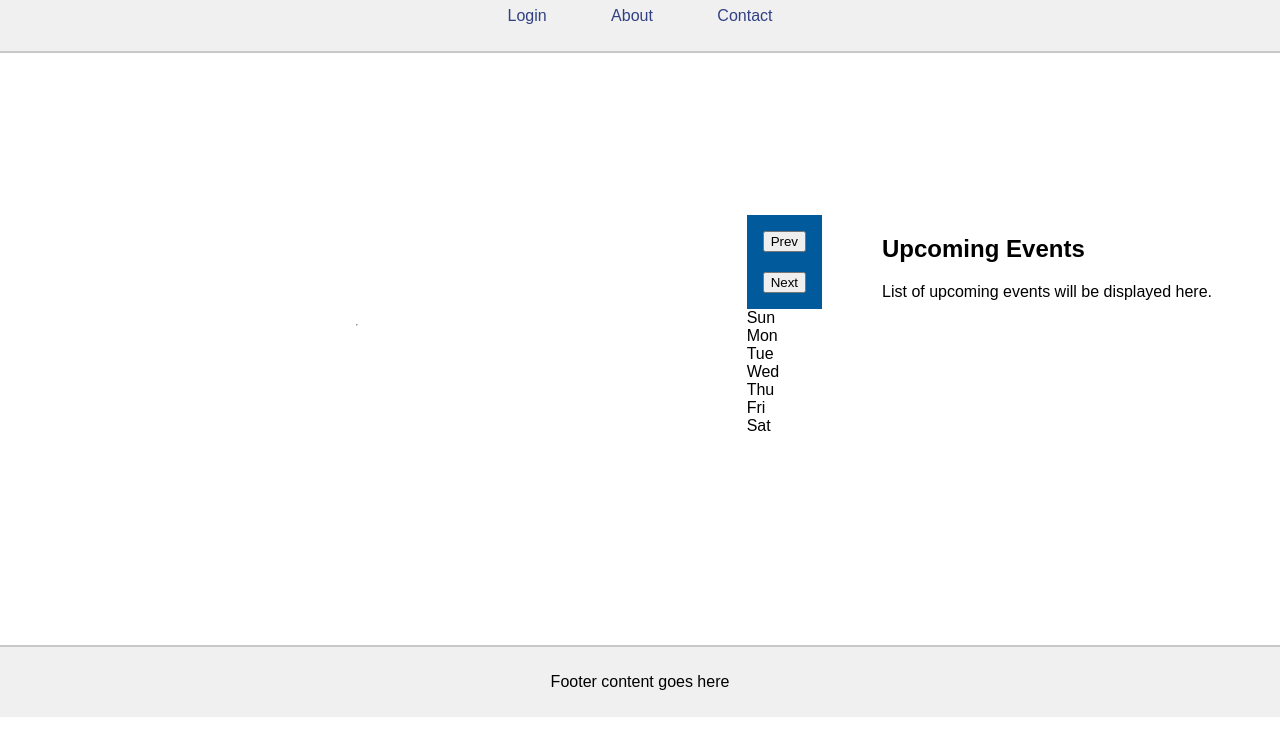
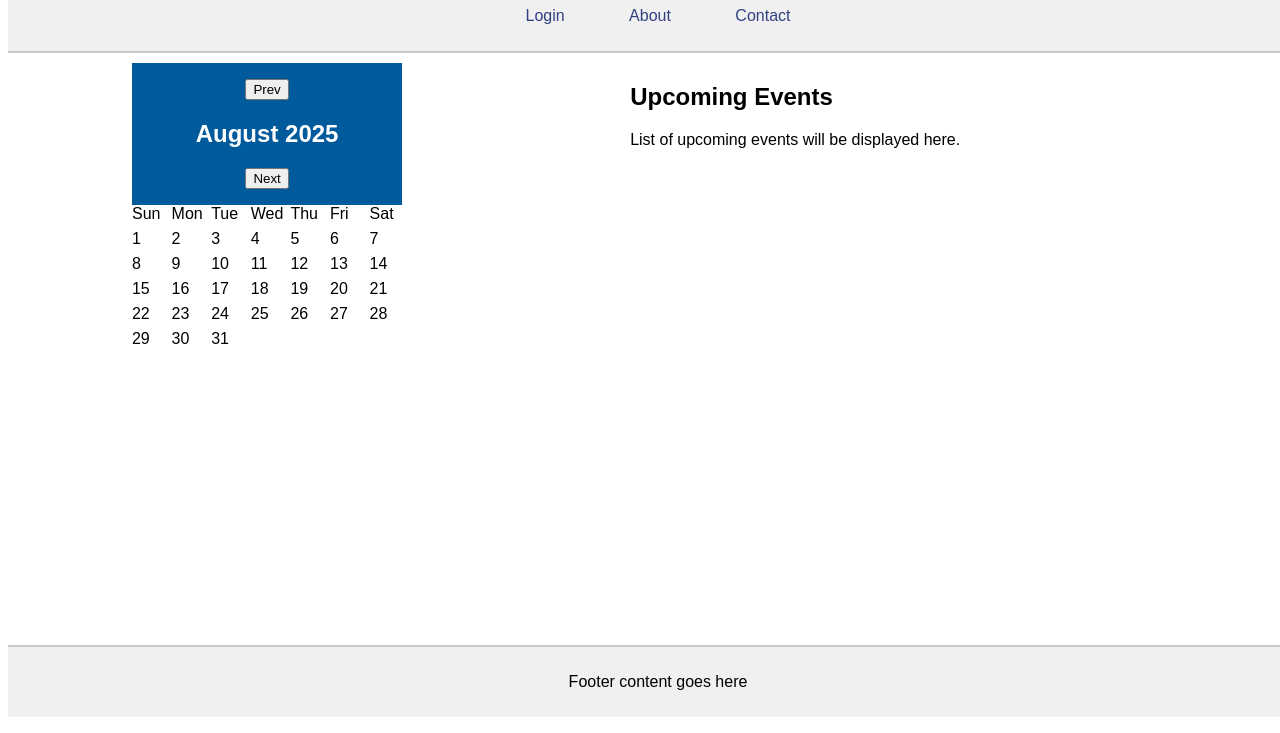
Before and after one commit to Jiveshpp1/dae-6w-Jiblah, a plain HTML site: page javascript_1/Html Css Javascpit/main.html in a window 1280 px wide. Shown: the part 83-816 px from the top of the page. Drawn offline with Linux system fonts and the light colour scheme.

Commit message:
Editedd js calentdeto upadte based on system time

```diff
--- a/javascript_1/Html Css Javascpit/main.css
+++ b/javascript_1/Html Css Javascpit/main.css
@@ -2,10 +2,8 @@ body {
     font-family: Arial, Helvetica, sans-serif;
     background-color: rgb(255, 255, 255);
     color: rgb(0, 0, 0);
-    display: flex;
-    justify-content: center;
-    align-items: center;
-    height: 100vh;
+    padding-top: 80px;
+    padding-bottom: 60px;
 
 }
 .main-header {
@@ -65,3 +63,16 @@ main {
     padding: 20px;
     border-radius: 8px;
 }
+#m-cal {
+    display: grid;
+    grid-template-columns: repeat(7, 1fr);
+    gap: 7px;
+}
+.other-month{
+    color: rgb(204,204,204);
+}
+.today{
+    color: white;
+    background-color: rgb(0, 90, 156);
+    border-radius: 50%;
+}
--- a/javascript_1/Html Css Javascpit/main.html
+++ b/javascript_1/Html Css Javascpit/main.html
@@ -4,6 +4,7 @@
     <meta name="viewport" content="width=device-width, initial-scale=1.0">
     <link rel="stylesheet" href="main.css">
     <title>Calender</title>
+    <script src="main.js"></script>
 </head>
 <body>
     <header class="main-header">
@@ -21,9 +22,9 @@
     <main>
         <div class="calendar-section">
             <div class='cal-head'>
-                <button type="button" id="next-btn">Prev</button>
+                <button type="button" id="prev-btn">Prev</button>
                 <h2 id="dateth"></h2>
-                <button type="button" id="nest-btn">Next</button>
+                <button type="button" id="next-btn">Next</button>
             </div>
             <div id='m-cal'>
                 <div class='cal-day'>Sun</div>
@@ -37,7 +38,7 @@
             </div>
         </div>
 
-        <div class="events-section">
+        <div class="events-section" id="events">
             <h2>Upcoming Events</h2>
             <p>List of upcoming events will be displayed here.</p>
             <!-- Events content goes here -->
@@ -47,6 +48,6 @@
     <footer>
         <p>Footer content goes here</p>
     </footer>
-    <script src="main.js"></script>
+
 </body>
 </html>
--- a/javascript_1/Html Css Javascpit/main.js
+++ b/javascript_1/Html Css Javascpit/main.js
@@ -1,2 +1,45 @@
-user = document.getElementById('user_name');
-password = document.getElementById('pass');
+console.log("JavaScript is running");
+document.addEventListener('DOMContentLoaded', () => {
+    const monthDisplay = document.getElementById('dateth');
+    const calendarGrid = document.getElementById('m-cal');
+    const prevBtn = document.getElementById('prev-btn');
+    const nextBtn = document.getElementById('next-btn');
+    let currentDate = new Date();
+    console.log(currentDate);
+function renderCalendar(){
+    const year = currentDate.getFullYear();
+    const month = currentDate.getMonth();
+    console.log(year, month);
+    const lastDay = new Date(year,month + 1,0).getDate();
+    console.log(lastDay);
+    const firstDayIndex = new Date(year,month,1).getDay();
+    const mName =[
+        "January", "February", "March", "April", "May", "June",
+        "July", "August", "September", "October", "November", "December"
+    ]
+    document.getElementById('dateth').innerText = `${mName[month]} ${year}`;
+    calendarGrid.querySelectorAll('.cal-date, .other-month, .today').forEach(el => el.remove());
+
+    for (let i = 1; i <= lastDay; i++){
+        const dayElement = document.createElement('div');
+        dayElement.classList.add('cal-date')
+        dayElement.textContent = i;
+        calendarGrid.appendChild(dayElement);
+    }
+    for (let i = 0; i < firstDayIndex; i++) {
+    const blank = document.createElement('div');
+    blank.classList.add('other-month'); // use gray or blank style
+    calendarGrid.appendChild(blank);
+}
+}
+prevBtn.addEventListener('click',() => {
+    currentDate.setMonth(currentDate.getMonth() - 1);
+    renderCalendar();
+});
+nextBtn.addEventListener('click', () => {
+    currentDate.setMonth(currentDate.getMonth() + 1);
+    renderCalendar();
+});
+renderCalendar();
+
+});
```
Also changed, not shown: javascript_1/Html Css Javascpit/index.html (+1 -0 lines), javascript_1/Html Css Javascpit/test.js (added), 2 other files.
